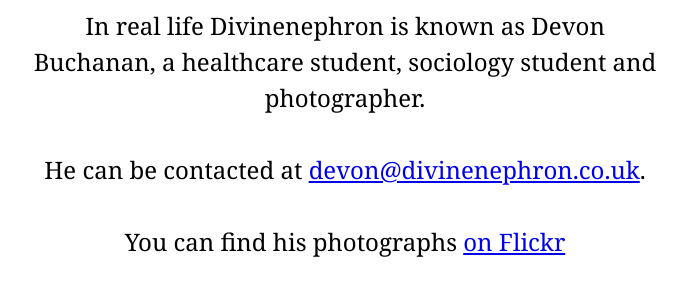
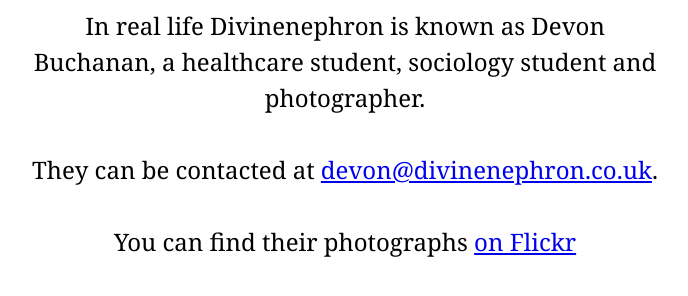
Before and after one commit to divinenephron/divinenephron.github.io, a plain HTML site: page index.html in a window 1280 px wide. Shown: the part 184-480 px from the top of the page, without its empty margins (295-983 px from the left). Drawn offline with Linux system fonts and the light colour scheme; a web font is replaced by a local one.

Commit message:
Corrected pronouns

```diff
--- a/index.html
+++ b/index.html
@@ -27,11 +27,11 @@ var s2='n@divinen';
 var s3='bloop';
 var s4='ephron.co.uk';
 var s=s1+s2+s4;
-document.write('<p>He can be contacted at <a href="' + 'mail' + 'to:' + s1 + s2 + s4 + '" >' + s +'</a>.</p>');
+document.write('<p>They can be contacted at <a href="' + 'mail' + 'to:' + s1 + s2 + s4 + '" >' + s +'</a>.</p>');
 //--><!
 </script>
 
-<p>You can find his photographs <a href="http://www.flickr.com/photos/divinenephron/">on Flickr</a></p>
+<p>You can find their photographs <a href="http://www.flickr.com/photos/divinenephron/">on Flickr</a></p>
 
 </body>
 </html>
```
